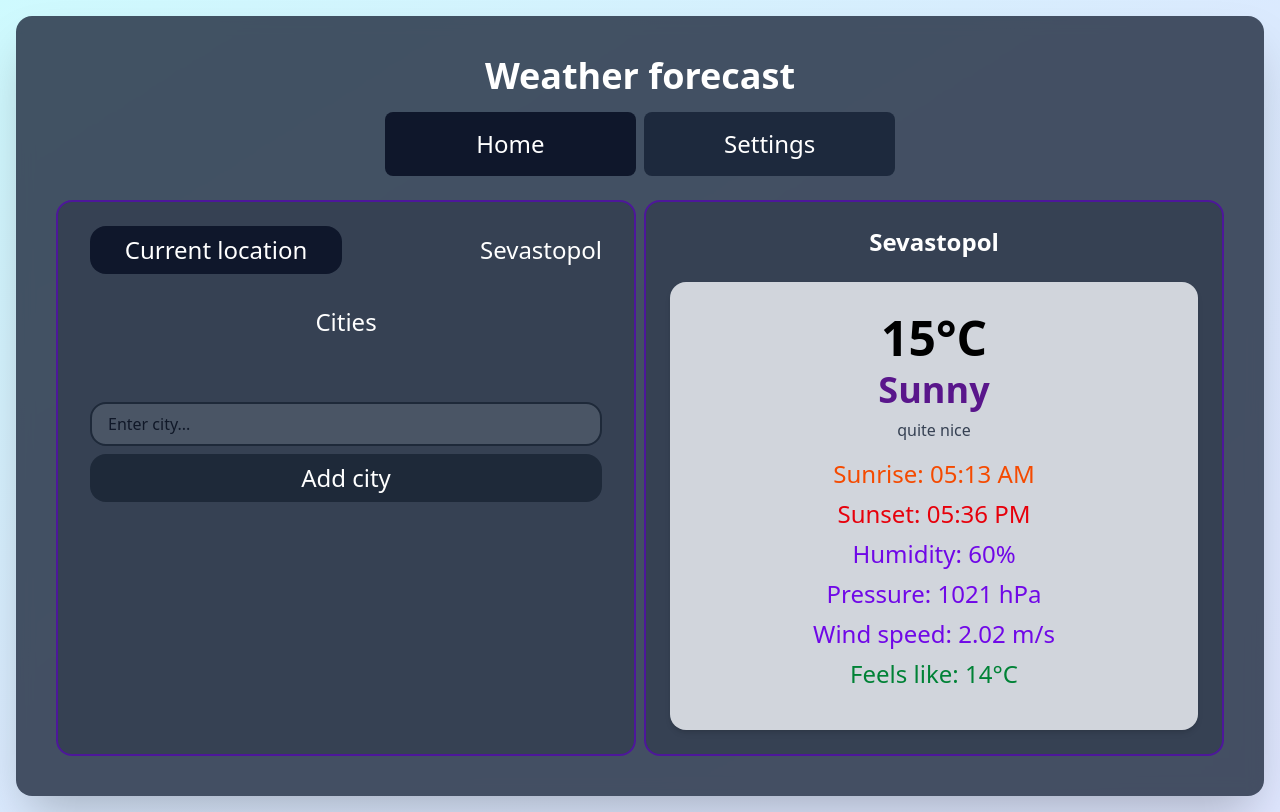
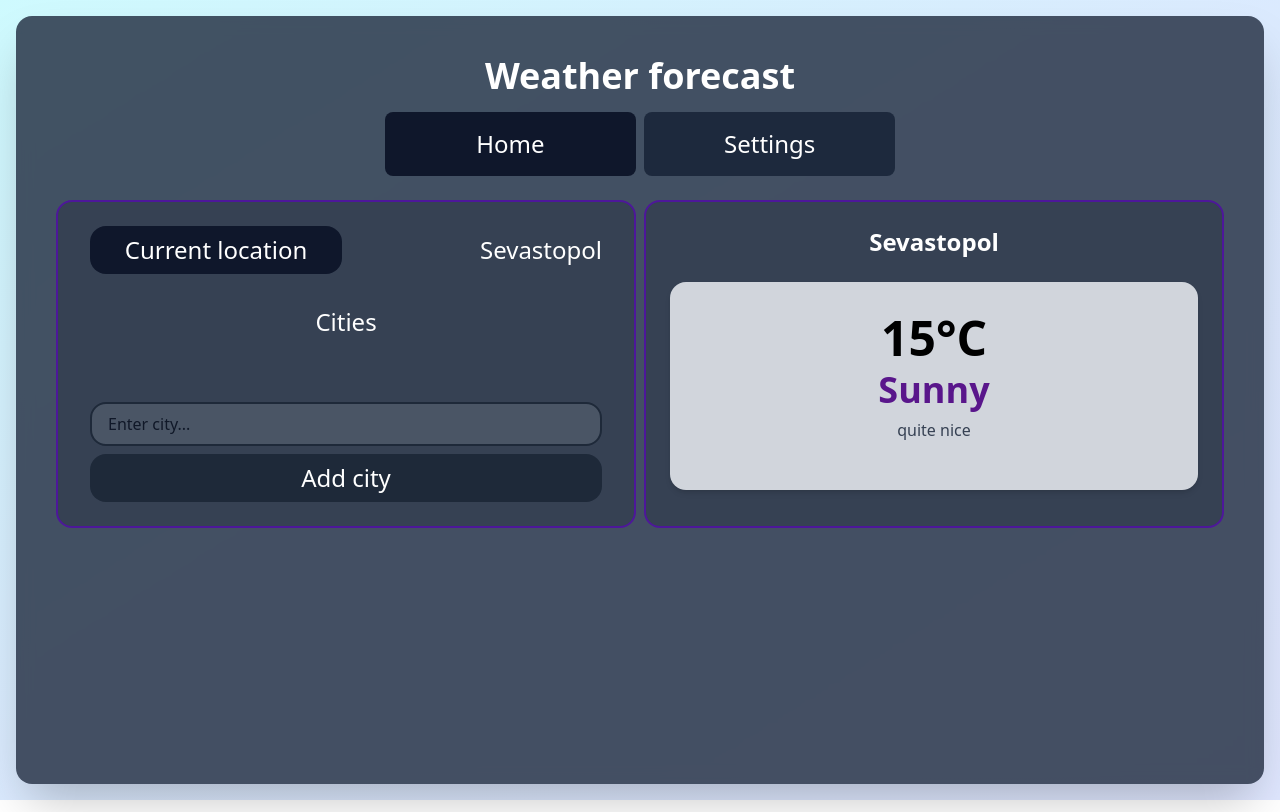
Before and after one commit to semenbushmanov/weather-forecast-app, a React (Vite) app: page / in a window 1280 px wide. Built offline with nearby package versions, Linux system fonts and the light colour scheme.

Commit message:
Add settings options

```diff
--- a/src/App.tsx
+++ b/src/App.tsx
@@ -1,8 +1,26 @@
 import { BrowserRouter, Routes, Route, NavLink } from 'react-router-dom';
+import { useState } from "react";
 import Home from './pages/Home';
 import Settings from './pages/Settings';
+import { type WeatherSettings } from './pages/Settings';
 
 function App() {
+  const [settings, setSettings] = useState<WeatherSettings>({
+    Sunrise: false,
+    Sunset: false,
+    Humidity: false,
+    Pressure: false,
+    Wind: false,
+    Feels: false
+  });
+
+  const handleSettingClick = (key: keyof WeatherSettings) => {
+    setSettings(old => ({
+      ...old,
+      [key]: !old[key]
+    }))
+  }
+
   return (
     <BrowserRouter>
       <div className="min-h-screen bg-linear-to-br from-cyan-100 via-blue-100 to-indigo-100 flex justify-center p-2 sm:p-4">
@@ -32,8 +50,8 @@ function App() {
               </NavLink>
             </div>
             <Routes>
-              <Route path="/" element={<Home />} />
-              <Route path="/settings" element={<Settings/>} />
+              <Route path="/" element={<Home settings={settings} />} />
+              <Route path="/settings" element={<Settings settings={settings} onClick={handleSettingClick} />} />
             </Routes>
           </div>
         </div>
--- a/src/components/WeatherCard.tsx
+++ b/src/components/WeatherCard.tsx
@@ -1,10 +1,12 @@
 import { type WeatherData } from "../services/getWeather";
+import { type WeatherSettings } from "../pages/Settings";
 
 interface WeatherCardProps {
   data: WeatherData;
+  settings: WeatherSettings;
 }
 
-export default function WeatherCard({ data }: WeatherCardProps) {
+export default function WeatherCard({ data, settings }: WeatherCardProps) {
   return (
     <div className="flex flex-col p-4 sm:p-6 bg-gray-700 rounded-2xl border-2 border-violet-900">
       <h2 className="text-white text-sm sm:text-lg md:text-2xl text-center font-bold mb-6">{data.name}</h2>
@@ -12,16 +14,20 @@ export default function WeatherCard({ data }: WeatherCardProps) {
         <p className="text-5xl text-black font-semibold mb-2">{data.main.temp}°C</p>
         <p className="text-3xl md:text-4xl text-purple-900 font-semibold mb-2">{data.weather[0].main}</p>
         <p className="text-1xl text-gray-700 mb-4">{data.weather[0].description}</p>
+        {settings['Sunrise'] && (
           <p className="text-sm sm:text-lg md:text-2xl text-orange-600 mb-2">Sunrise:{" "}
             {new Date(data.sys.sunrise * 1000).toLocaleTimeString("en-EN", {hour: "2-digit", minute: "2-digit",})}
           </p>
+        )}
+        {settings['Sunset'] && (
           <p className="text-sm sm:text-lg md:text-2xl text-red-600 mb-2">Sunset:{" "}
             {new Date(data.sys.sunset * 1000).toLocaleTimeString("en-EN", {hour: "2-digit", minute: "2-digit",})}
           </p>
-        <p className="text-sm sm:text-lg md:text-2xl text-violet-700 mb-2">Humidity: {data.main.humidity}%</p>
-        <p className="text-sm sm:text-lg md:text-2xl text-violet-700 mb-2">Pressure: {data.main.pressure} hPa</p>
-        <p className="text-sm sm:text-lg md:text-2xl text-violet-700 mb-2">Wind speed: {data.wind.speed} m/s</p>
-        <p className="text-sm sm:text-lg md:text-2xl text-green-700 mb-2">Feels like: {data.main.feels_like}°C</p>
+        )}
+        {settings['Humidity'] && (<p className="text-sm sm:text-lg md:text-2xl text-violet-700 mb-2">Humidity: {data.main.humidity}%</p>)}
+        {settings['Pressure'] && (<p className="text-sm sm:text-lg md:text-2xl text-violet-700 mb-2">Pressure: {data.main.pressure} hPa</p>)}
+        {settings['Wind'] && (<p className="text-sm sm:text-lg md:text-2xl text-violet-700 mb-2">Wind speed: {data.wind.speed} m/s</p>)}
+        {settings['Feels'] && (<p className="text-sm sm:text-lg md:text-2xl text-green-700 mb-2">Feels like: {data.main.feels_like}°C</p>)}
       </div>
     </div>
   )
--- a/src/pages/Home.tsx
+++ b/src/pages/Home.tsx
@@ -3,8 +3,13 @@ import { type WeatherData, getMockWeatherByCoordinates } from "../services/getWe
 import WeatherCard from "../components/WeatherCard";
 import CitiesBlock from "../components/CitiesBlock";
 import LoadingSpinner from "../components/LoadingSpinner";
+import type { WeatherSettings } from "./Settings";
 
-export default function Home() {
+interface WeatherSettingsProps {
+  settings: WeatherSettings;
+}
+
+export default function Home({settings}: WeatherSettingsProps) {
   const [weather, setWeather] = useState<WeatherData | null>(null);
   const [loading, setLoading] = useState<boolean>(true);
   const [error, setError] = useState<string | null>(null);
@@ -31,7 +36,7 @@ export default function Home() {
       <CitiesBlock currentLocation="Sevastopol" />
       {loading && <LoadingSpinner />}
       {error && <p>{error}</p>}
-      {weather && <WeatherCard data={weather} />}
+      {weather && <WeatherCard data={weather} settings={settings} />}
     </div>
   )
 }
--- a/src/pages/Settings.tsx
+++ b/src/pages/Settings.tsx
@@ -1,54 +1,74 @@
-export default function Settings() {
+export interface WeatherSettings {
+  Sunrise: boolean;
+  Sunset: boolean;
+  Humidity: boolean;
+  Pressure: boolean;
+  Wind: boolean;
+  Feels: boolean;
+}
+
+interface WeatherSettingsProps {
+  settings: WeatherSettings;
+  onClick: (key: keyof WeatherSettings) => void;
+}
+
+export default function Settings({ settings, onClick }: WeatherSettingsProps) {
   return (
     <div className="w-full rounded-2xl mt-6">
       <div className="flex flex-col items-center p-4 sm:p-6 bg-gray-700 rounded-2xl border-2 border-violet-900">
         <h2 className="text-white text-sm sm:text-lg md:text-2xl text-center font-bold mb-6">Settings</h2>
         <div className="pl-4 sm:pl-20 md:pl-30">
-          <label key='showSunset' className="max-w-300 grid grid-cols-2 cursor-pointer items-center">
+          <label key='Sunrise' className="max-w-300 grid grid-cols-2 cursor-pointer items-center">
             <span className="p-2 text-sm sm:text-lg md:text-2xl text-white mx-2 sm:mx-8">Sunrise</span>
             <input
               type="checkbox"
-              checked
+              checked={settings['Sunrise']}
+              onChange={() => onClick('Sunrise')}
               className="p-2 w-6 h-6 md:w-10 md:h-10 cursor-pointer"
             />
           </label>
-          <label key='showSunset' className="max-w-300 grid grid-cols-2 cursor-pointer items-center">
+          <label key='Sunset' className="max-w-300 grid grid-cols-2 cursor-pointer items-center">
             <span className="p-2 text-sm sm:text-lg md:text-2xl text-white mx-2 sm:mx-8">Sunset</span>
             <input
               type="checkbox"
-              checked
+              checked={settings['Sunset']}
+              onChange={() => onClick('Sunset')}
               className="p-2 w-6 h-6 md:w-10 md:h-10 cursor-pointer"
             />
           </label>
-          <label key='showHumidity' className="max-w-300 grid grid-cols-2 cursor-pointer items-center">
+          <label key='Humidity' className="max-w-300 grid grid-cols-2 cursor-pointer items-center">
             <span className="p-2 text-sm sm:text-lg md:text-2xl text-white mx-2 sm:mx-8">Humidity</span>
             <input
               type="checkbox"
-              checked
+              checked={settings['Humidity']}
+              onChange={() => onClick('Humidity')}
               className="p-2 w-6 h-6 md:w-10 md:h-10 cursor-pointer"
             />
           </label>
-          <label key='showHumidity' className="max-w-300 grid grid-cols-2 cursor-pointer items-center">
+          <label key='Pressure' className="max-w-300 grid grid-cols-2 cursor-pointer items-center">
             <span className="p-2 text-sm sm:text-lg md:text-2xl text-white mx-2 sm:mx-8">Pressure</span>
             <input
               type="checkbox"
-              checked
+              checked={settings['Pressure']}
+              onChange={() => onClick('Pressure')}
               className="p-2 w-6 h-6 md:w-10 md:h-10 cursor-pointer"
             />
           </label>
-          <label key='showHumidity' className="max-w-300 grid grid-cols-2 cursor-pointer items-center">
+          <label key='Wind' className="max-w-300 grid grid-cols-2 cursor-pointer items-center">
             <span className="p-2 text-sm sm:text-lg md:text-2xl text-white mx-2 sm:mx-8">Wind Speed</span>
             <input
               type="checkbox"
-              checked
+              checked={settings['Wind']}
+              onChange={() => onClick('Wind')}
               className="p-2 w-6 h-6 md:w-10 md:h-10 cursor-pointer"
             />
           </label>
-          <label key='showHumidity' className="max-w-300 grid grid-cols-2 cursor-pointer items-center">
+          <label key='Feels' className="max-w-300 grid grid-cols-2 cursor-pointer items-center">
             <span className="p-2 text-sm sm:text-lg md:text-2xl text-white mx-2 sm:mx-8">Feels like</span>
             <input
-                type="checkbox"
-                checked
+              type="checkbox"
+              checked={settings['Feels']}
+              onChange={() => onClick('Feels')}
               className="p-2 w-6 h-6 md:w-10 md:h-10 cursor-pointer"
             />
           </label>
--- a/src/services/getWeather.ts
+++ b/src/services/getWeather.ts
@@ -59,6 +59,6 @@ export function getMockWeatherByCoordinates(lat: number, lon: number): Promise<W
           message: 'Not Found'
         });
       }
-    }, 2500);
+    }, 1000);
   });
 }
```
Lines whose indentation alone changed are shown as unchanged.
